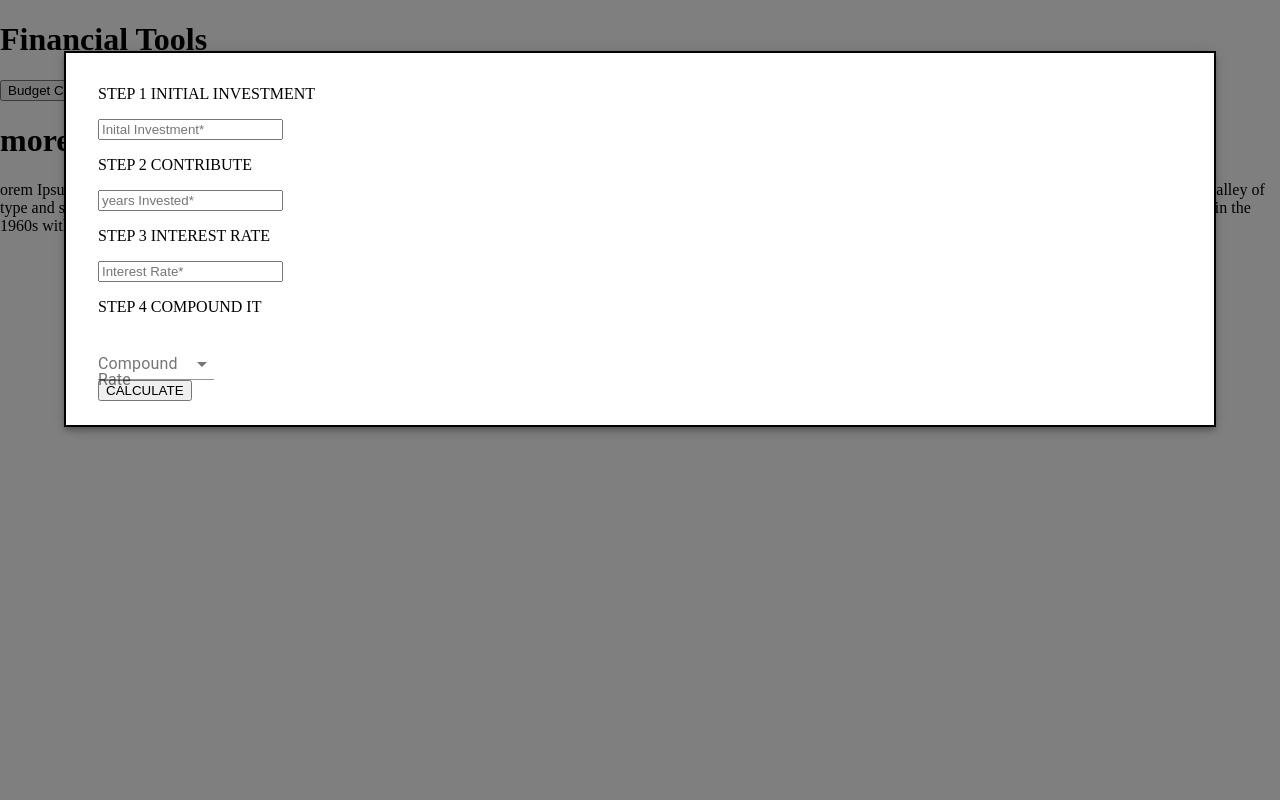
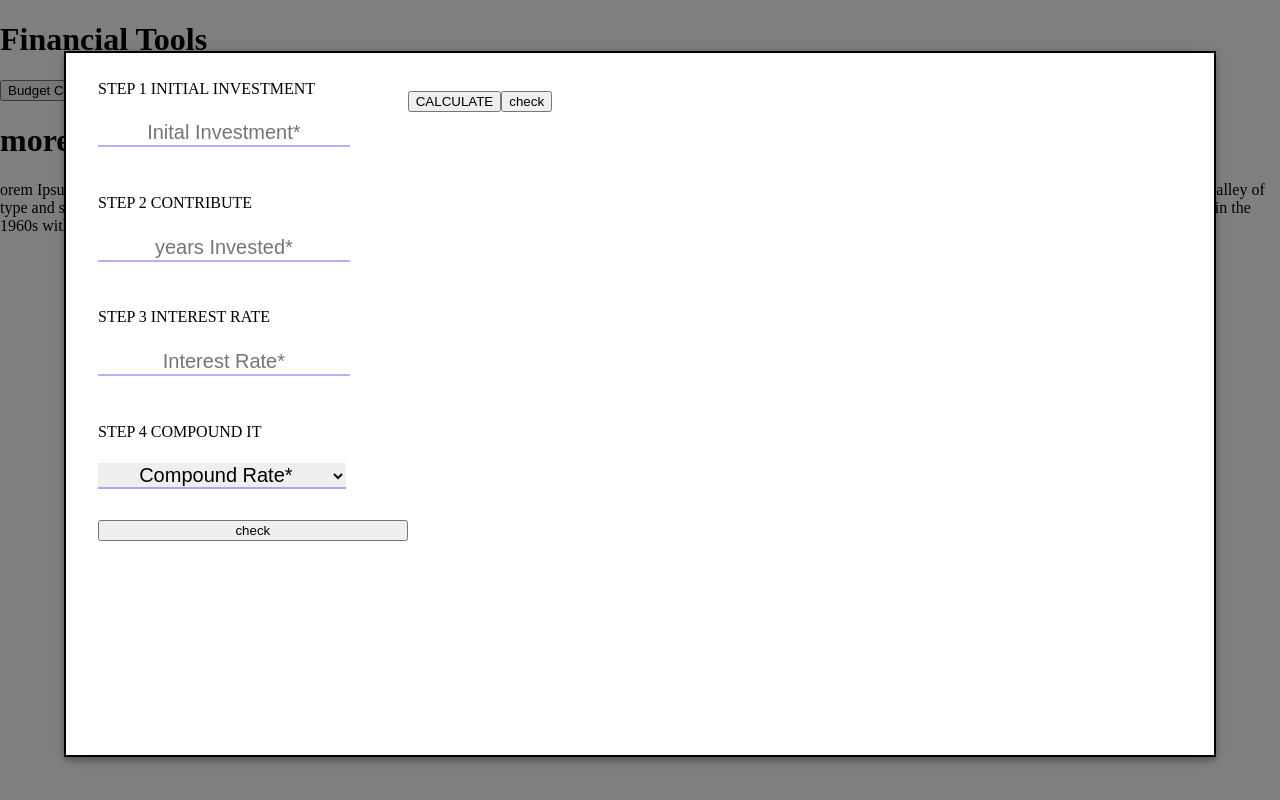
Before and after one commit to mrnguyener21/FInancial_Tool_Web_App, a React (Create React App) app: page / in a window 1280 px wide. Both pictures are taken after a click on the button "Compound Interest Calculator". Built offline with nearby package versions, Linux system fonts and the light colour scheme.

Commit message:
fixed value issue with select bar

```diff
--- a/src/Components/CompoundInterestCalculator/CompoundInterestCalculator.jsx
+++ b/src/Components/CompoundInterestCalculator/CompoundInterestCalculator.jsx
@@ -1,5 +1,6 @@
 import React, {useState} from 'react';
 import CompoundInterestChart from './CompoundInterestChart/CompoundInterestChart';
+import styles from './CompoundInterestCalculator.module.css'
 
 import InputLabel from '@material-ui/core/InputLabel';
 import FormControl from '@material-ui/core/FormControl';
@@ -9,14 +10,15 @@ const CompoundInterestCalculator = () => {
   const [initialInvestment, setInitialInvestment]= useState('');
   const [yearsInvested,setYearsInvested] =useState('');
   const [interestRate, setInterestRate] =useState('');
-  const [compoundValue, setCompoundValue] = useState({rate:''})
+  const [compoundValue, setCompoundValue] =useState('');
+  // const [compoundValue, setCompoundValue] = useState({''});
 
 
   //conversion
   const principal = parseInt(initialInvestment);
   const interest = (interestRate/100);
   const years = parseInt(yearsInvested)
-  const compoundRate = parseInt(compoundValue.rate);
+  const compoundRate = parseInt(compoundValue);
 
   //simple interest
   const totalWithInterest = [principal];
@@ -46,23 +48,16 @@ const CompoundInterestCalculator = () => {
   };
 
   return(
-    <div>
-      <div>
-        <div>
+    <div className={styles.container}>
+      <div className={styles.inputContainer}>
           <p>STEP 1 INITIAL INVESTMENT</p>
-          <input type={'text'} placeholder={'Inital Investment*'} value={initialInvestment}  onChange={(e)=>setInitialInvestment(e.target.value)} />
-        </div>
-        <div>
+          <input className={styles.input} type={'text'} placeholder={'Inital Investment*'} value={initialInvestment}  onChange={(e)=>setInitialInvestment(e.target.value)} />
             <p>STEP 2 CONTRIBUTE</p>
-          <input type={'text'} placeholder={'years Invested*'} value={yearsInvested}  onChange ={(e)=>setYearsInvested(e.target.value)} />
-        </div>
-        <div>
+          <input className={styles.input} type={'text'} placeholder={'years Invested*'} value={yearsInvested}  onChange ={(e)=>setYearsInvested(e.target.value)} />
           <p>STEP 3 INTEREST RATE</p>
-          <input type={'text'} placeholder={'Interest Rate*'} value={interestRate} onChange={(e)=>setInterestRate(e.target.value)} />
-        </div>
-        <div>
+          <input className={styles.input} type={'text'} placeholder={'Interest Rate*'} value={interestRate} onChange={(e)=>setInterestRate(e.target.value)} />
           <p>STEP 4 COMPOUND IT</p>
-            <FormControl>
+            {/* <FormControl className={styles.compoundRate}>
               <InputLabel>Compound Rate</InputLabel>
               <Select
                 native
@@ -70,17 +65,32 @@ const CompoundInterestCalculator = () => {
                 onChange={handleChange}
                 name="rate"
               >
-                <option aria-label="None" value="" />
                 <option value={1}>Annual</option>
                 <option value={2}>Semi-Annual</option>
                 <option value={4}>Quarterly</option>
                 <option value={12}>Monthly</option>
               </Select>
-            </FormControl>
-          </div>
+            </FormControl> */}
+
+            <select className={styles.input} type={'text'} placeholder={'Compound Rate*'} value={compoundValue} onChange={(e)=>setCompoundValue(e.target.value)}>
+              <option className={styles.selectPlaceHolder} value="" disabled selected>Compound Rate*</option>
+              <option value={1}>Annual</option>
+              <option value={2}>Semi-Annual</option>
+              <option value={4}>Quarterly</option>
+              <option value={12}>Monthly</option>
+            </select>
+            <button onClick={()=> console.log(compoundValue)}>check</button>
+        </div>
+            <CompoundInterestChart
+              totalWithInterest={totalWithInterest}
+              totalWithCompoundInterst={totalWithCompoundInterst}
+              principal={principal}
+              years={years}
+              interest={interest}
+              compoundRate={compoundRate}
+              arrayOfYears={arrayOfYears}
+            />
       </div>
-            <CompoundInterestChart totalWithInterest={totalWithInterest} totalWithCompoundInterst={totalWithCompoundInterst} principal={principal} years={years} interest={interest} compoundRate={compoundRate} arrayOfYears={arrayOfYears} />
-        </div>
     )
   }
 
--- a/src/Components/CompoundInterestCalculator/CompoundInterestCalculator.module.css
+++ b/src/Components/CompoundInterestCalculator/CompoundInterestCalculator.module.css
@@ -0,0 +1,49 @@
+.container{
+    background-color: white;
+    height: 80vh;
+    border-radius: 25px;
+    outline: none !important;
+    display: flex;
+    flex-direction: row;
+    margin-top: 2%;
+
+
+}
+
+.inputContainer{
+    /* border: 2px solid black; */
+    width: 40%;
+    padding-bottom: 20%;
+    display: flex;
+    flex-direction: column;
+    justify-content: center;
+}
+
+.input{
+    margin: 2% 1% 10% 0%;
+    border-top:0;
+    border-left:0;
+    border-right:0;
+    border-bottom: solid 2px;
+    border-color: rgb(0, 0,255,0.3);
+    outline: 0;
+    font-size: 20px;
+    text-align: center;
+    width: 80%;
+
+}
+
+.selectPlaceHolder{
+    display: none;
+    color: rgb(0, 0,0,0.5);
+    text-align: center;
+}
+
+.buttonContainer{
+    /* border: 2px solid black; */
+    border-radius: 25px;
+    width: 99%;
+    padding-top:10px;
+    display: flex;
+    justify-content: flex-end;
+}
--- a/src/Components/CompoundInterestCalculator/CompoundInterestChart/CompoundInterestChart.jsx
+++ b/src/Components/CompoundInterestCalculator/CompoundInterestChart/CompoundInterestChart.jsx
@@ -1,6 +1,6 @@
 import React,{useState} from 'react';
 import {Line} from 'react-chartjs-2';
-
+import styles from './CompoundInterestChart.module.css'
 
 
 const CompoundInterestChart = ({totalWithInterest, totalWithCompoundInterst, principal, years, interest, compoundRate, arrayOfYears}) => {
@@ -55,11 +55,13 @@ const CompoundInterestChart = ({totalWithInterest, totalWithCompoundInterst, pri
 
     return(
       <>
-      <button onClick={()=>{principal > 0 && years > 0 && interest > 0 && compoundRate > 0 ?(setClick(true) ) : console.log('fail')}}>CALCULATE</button>
-
-      {click?(
-          <Line data={data}/>
-      ):console.log('no click')}
+        <div className={styles.container}>
+          <button onClick={()=>{principal > 0 && years > 0 && interest > 0 && compoundRate > 0 ?(setClick(true) ) : console.log('fail')}}>CALCULATE</button>
+          <button onClick={()=> alert(compoundRate)}>check</button>
+          {click?(
+              <Line height={150} data={data}/>
+          ):console.log('no click')}
+        </div>
       </>
     )
 }
--- a/src/Components/CompoundInterestCalculator/CompoundInterestChart/CompoundInterestChart.module.css
+++ b/src/Components/CompoundInterestCalculator/CompoundInterestChart/CompoundInterestChart.module.css
@@ -0,0 +1,4 @@
+.container{
+    /* border: 2px solid blue; */
+    width: 100%;
+}
--- a/src/Components/RentCalculator/RentChart/RentChart.jsx
+++ b/src/Components/RentCalculator/RentChart/RentChart.jsx
@@ -13,7 +13,7 @@ const RentChart = ({monthlyIncome, monthlyTax, salary, tax}) => {
 
   const data =  {
     labels: [
-        'monthlyLeftoverIncome',
+        'Cash',
         'Rent',
         'Tax',
     ],
@@ -35,7 +35,6 @@ const RentChart = ({monthlyIncome, monthlyTax, salary, tax}) => {
 };
   return (
     <>
-    <div className={styles.container}>
       <div className={styles.sliderContainer}>
         <Slider
           value={rentBudget}
@@ -53,7 +52,6 @@ const RentChart = ({monthlyIncome, monthlyTax, salary, tax}) => {
        <button className={styles.button} onClick={()=> salary > 0 && tax > 0?setClick(true):console.log(salary, tax)} >CALCULATE BUDGET</button>
       </div>
       {click?(<Doughnut height={90} data={data}/>):console.log(click)}
-    </div>
     </>
   )
 }
```
Lines whose indentation alone changed are shown as unchanged.
